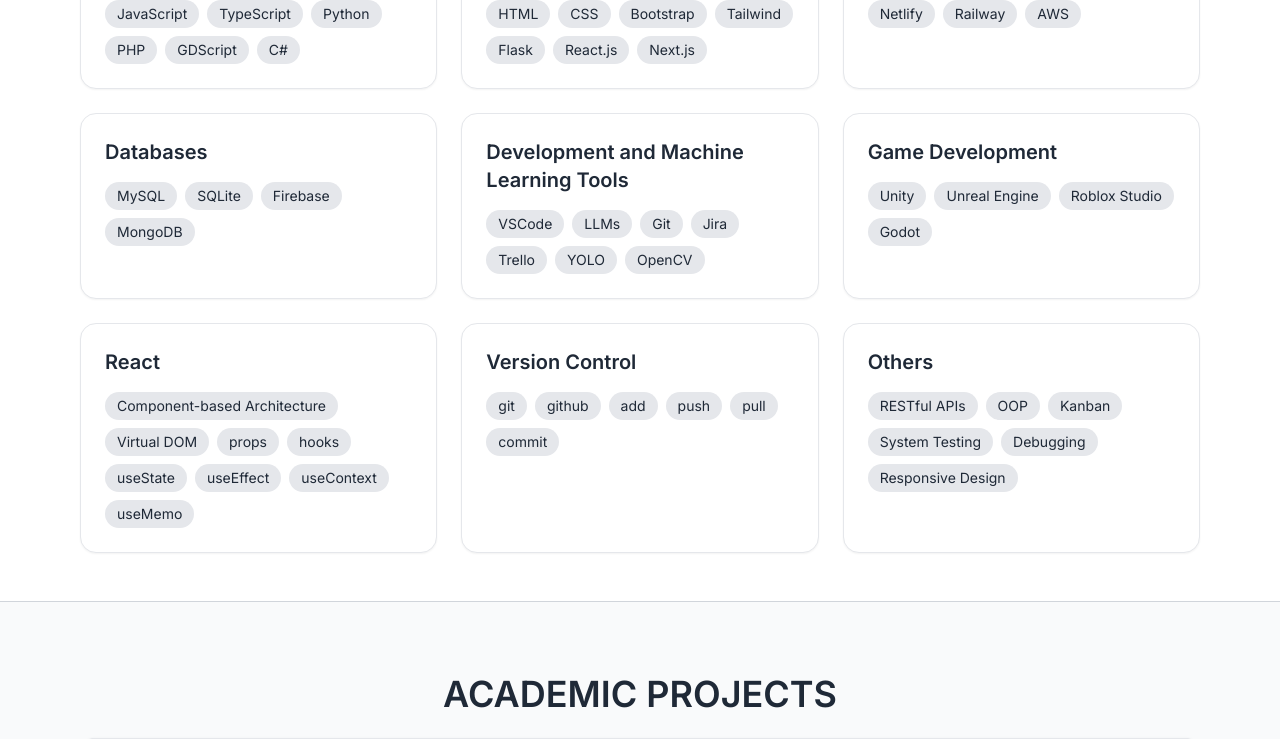
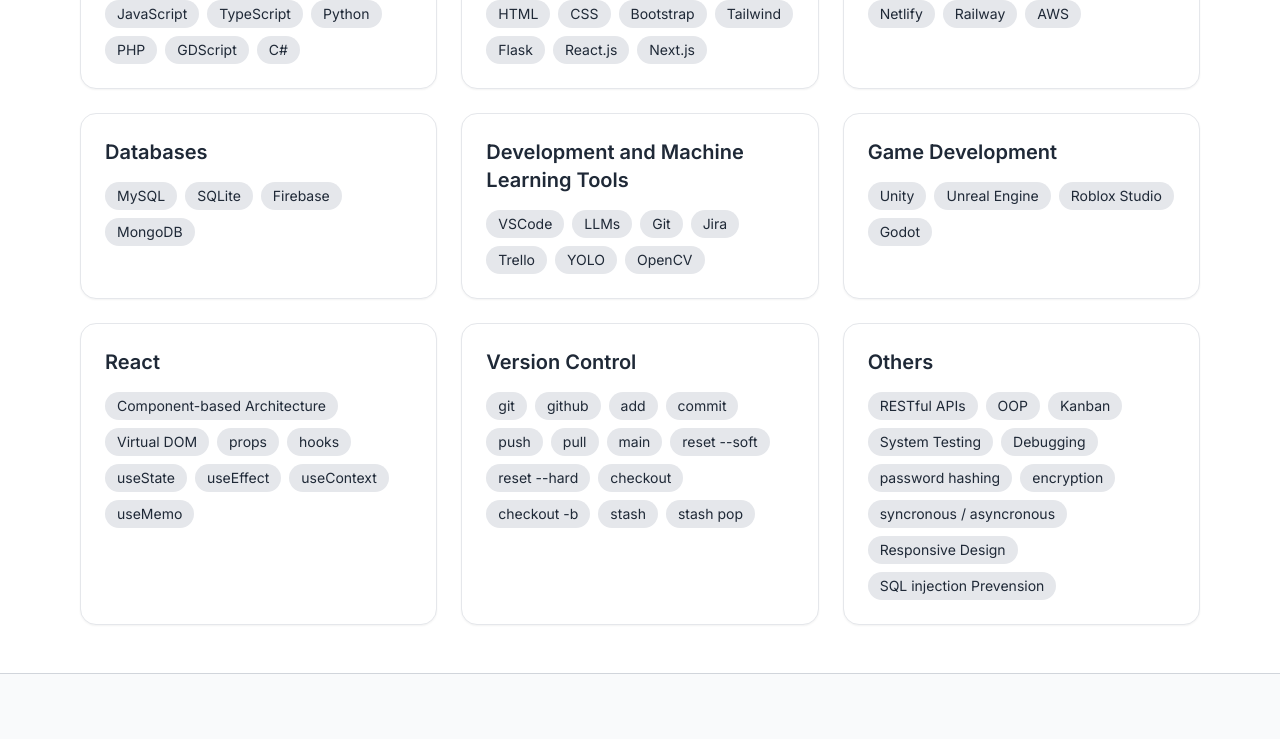
Before and after one commit to BrianShiroe/portfolio-react-typescript-tailwind, a React (Vite) app: page / in a window 1280 px wide. Shown: the part 1903-2642 px from the top of the page. Built offline with nearby package versions, Linux system fonts and the light colour scheme.

Commit message:
Update Skills.tsx

```diff
--- a/src/pages/Skills.tsx
+++ b/src/pages/Skills.tsx
@@ -45,10 +45,16 @@
     "git",
     "github",
     "add",
-
+    "commit",
     "push",
     "pull",
-    "commit",
+    "main",
+    "reset --soft",
+    "reset --hard",
+    "checkout",
+    "checkout -b",
+    "stash",
+    "stash pop",
   ],
   Others: [
     "RESTful APIs",
@@ -56,7 +62,11 @@
     "Kanban",
     "System Testing",
     "Debugging",
+    "password hashing",
+    "encryption",
+    "syncronous / asyncronous",
     "Responsive Design",
+    "SQL injection Prevension",
   ],
 };
 
```
